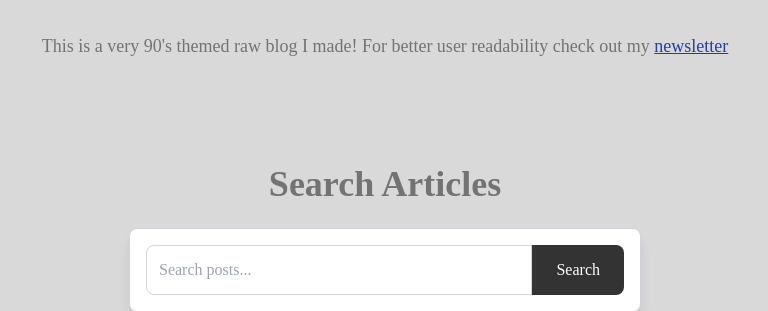
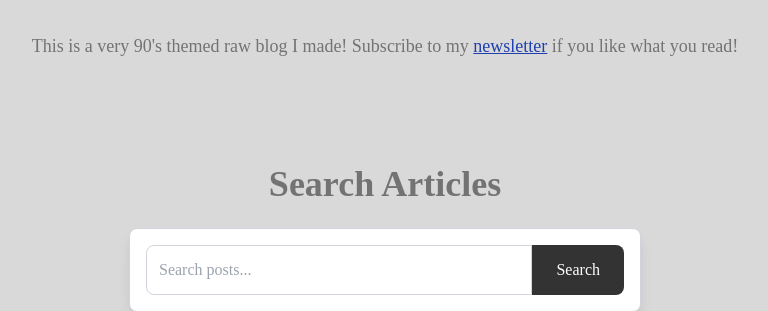
Before and after one commit to Malanaa/den, a Flask app: page / in a window 1280 px wide. Shown: the part 64-375 px from the top of the page, without its empty margins (255-1023 px from the left). Run offline with Flask 3, Linux system fonts and the light colour scheme; data that the repository does not hold is empty; some libraries are stand-ins or nearby versions; some web fonts are replaced.

Commit message:
title change

```diff
--- a/templates/home.html
+++ b/templates/home.html
@@ -78,7 +78,7 @@
   <section class="bg-[#D9D9D9] text-[#737373] py-8">
     <div class="max-w-screen-xl mx-auto px-4">
         <p class="text-lg text-center">
-            This is a very 90's themed raw blog I made! For better user readability check out my <a href="https://newsletter.syedimam.work/" class="text-blue-800 underline">newsletter</a>
+            This is a very 90's themed raw blog I made! Subscribe to my <a href="https://newsletter.syedimam.work/" class="text-blue-800 underline">newsletter</a> if you like what you read!<br>
         </p>
     </div>
 </section>
```
